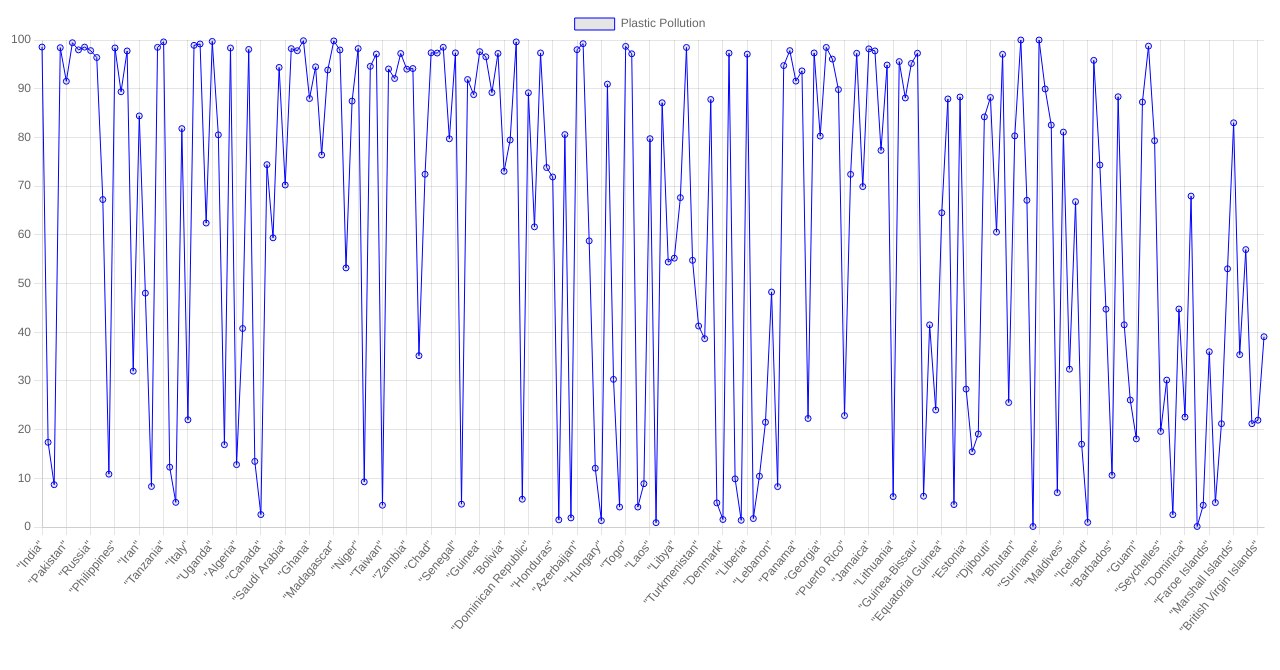
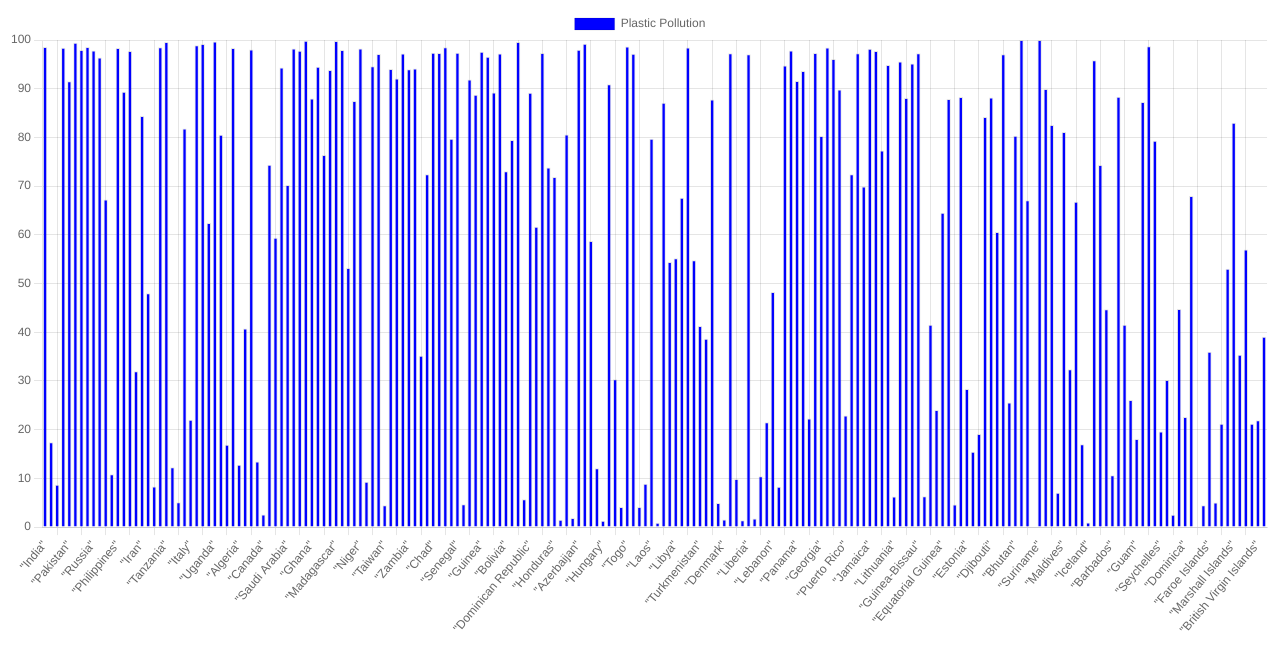
Before and after one commit to Mathias2812/Projektforl-b-1, a website: page index.html in a window 1280 px wide. Drawn offline with nearby package versions, Linux system fonts and the light colour scheme.

Commit message:
lavet om til en søjlediagram

```diff
--- a/index.html
+++ b/index.html
@@ -3,11 +3,11 @@
 <head>
     <meta charset="UTF-8">
     <meta name="viewport" content="width=device-width, initial-scale=1.0">
-    <title>Kurvediagram</title>
+    <title>Søjlediagram</title>
     <script src="https://cdn.jsdelivr.net/npm/chart.js"></script>
 </head>
 <body>
-    <canvas id="myChart" width="800" height="400"></canvas>
+    <canvas id="myChart"></canvas>
     <div id="test"></div>
 
     <script>
@@ -25,16 +25,16 @@
                     values.push(parseFloat(value)); // Konverter til numerisk værdi
                 });
 
-                // Opret kurvediagram
+                // Opret søjlediagram
                 const ctx = document.getElementById('myChart').getContext('2d');
                 new Chart(ctx, {
-                    type: 'line',
+                    type: 'bar',
                     data: {
                         labels: labels,
                         datasets: [{
                             label: 'Plastic Pollution',
                             data: values,
-                            borderColor: 'blue',
+                            backgroundColor: 'blue', // Farven på søjlerne
                             borderWidth: 1
                         }]
                     },
```
